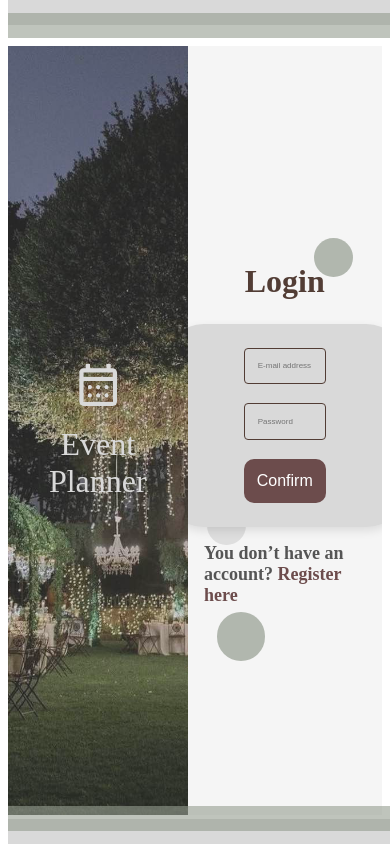
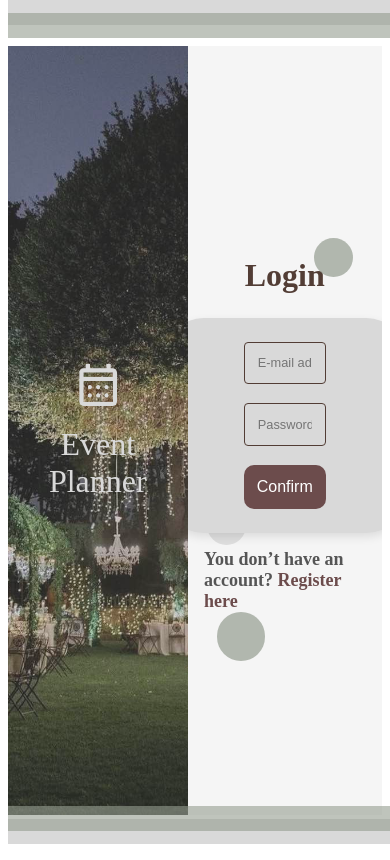
Before and after one commit to kzi-nastava/iks-project-event-planner-siit-2024-team-14, an Angular app: page / in a window 390 px wide. Built offline with nearby package versions, Linux system fonts and the light colour scheme; a web font is replaced by a local one.

Commit message:
Commiting Responsive Login Form

```diff
--- a/src/app/components/login/login.component.css
+++ b/src/app/components/login/login.component.css
@@ -236,7 +236,20 @@ body {
   border-radius: 4px;
   background: #D9D9D9;
   color: #523D35; /* Set text color */
-  font-size: clamp(0.5rem, 20%, 1rem); /* Responsive text size */
+  font-size: 1.2rem;
+}
+
+
+@media (max-width: 1440px) { /* For 15-inch laptops (1440px width) */
+  .form-group input {
+    font-size: 1.1rem;
+  }
+}
+
+@media (max-width: 1366px) { /* For 13-inch laptops (1366px width) */
+  .form-group input {
+    font-size: 0.8rem;
+  }
 }
 
 .btn-confirm {
```
